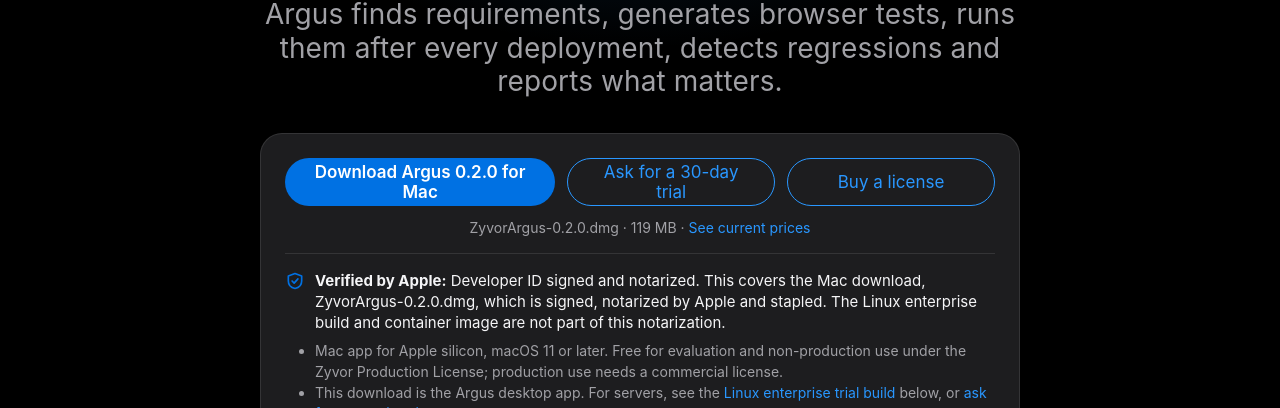
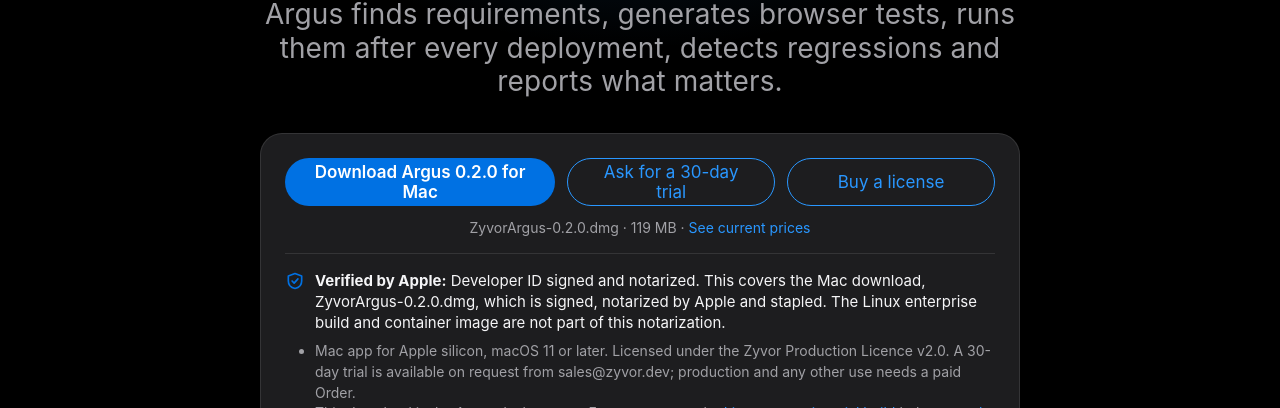
Before and after one commit to zyvorai/zyvor-argus-site, a plain HTML site: page index.html in a window 1280 px wide. Shown: the part 392-800 px from the top of the page. Drawn offline with Linux system fonts and the light colour scheme.

Commit message:
Licence: Zyvor Production Licence v2.0 (#4)
Replace the Zyvor Production License v1.0 text with Zyvor Production
Licence v2.0, update references and SPDX identifiers, and reword the
free-use wording to a 30-day trial on request.

Co-authored-by: Claude Sonnet 5.5 <noreply@anthropic.com>

```diff
--- a/index.html
+++ b/index.html
@@ -51,7 +51,7 @@ footer{border-top:1px solid var(--line);padding:28px 22px 44px;color:var(--t3);f
   </div>
   <p class="sub">ZyvorArgus-0.2.0.dmg · 119 MB · <a href="https://zyvor.dev/pricing" rel="noopener">See current prices</a></p>
   <p class="trust"><svg viewBox="0 0 24 24" fill="none" stroke="currentColor" stroke-width="2" stroke-linecap="round" stroke-linejoin="round" aria-hidden="true"><path d="M12 3l8 3v6c0 4.5-3.2 8-8 9-4.8-1-8-4.5-8-9V6z"/><path d="M8.5 12l2.5 2.5 4.5-5"/></svg><span><strong>Verified by Apple:</strong> Developer ID signed and notarized. This covers the Mac download, ZyvorArgus-0.2.0.dmg, which is signed, notarized by Apple and stapled. The Linux enterprise build and container image are not part of this notarization.</span></p>
-  <ul class="reqs"><li>Mac app for Apple silicon, macOS 11 or later. Free for evaluation and non-production use under the Zyvor Production License; production use needs a commercial license.</li><li>This download is the Argus desktop app. For servers, see the <a href="#download">Linux enterprise trial build</a> below, or <a href="#run">ask for a container image</a>.</li></ul>
+  <ul class="reqs"><li>Mac app for Apple silicon, macOS 11 or later. Licensed under the Zyvor Production Licence v2.0. A 30-day trial is available on request from sales@zyvor.dev; production and any other use needs a paid Order.</li><li>This download is the Argus desktop app. For servers, see the <a href="#download">Linux enterprise trial build</a> below, or <a href="#run">ask for a container image</a>.</li></ul>
 </div>
 <div class="term" aria-hidden="true"><div class="bar"><i></i><i></i><i></i><span>Terminal</span></div><pre><span class="c"># Download the release, or request a container image</span>
 <span class="p">$</span> mail sales@zyvor.dev</pre></div></header>
@@ -64,9 +64,9 @@ footer{border-top:1px solid var(--line);padding:28px 22px 44px;color:var(--t3);f
 <section id="download"><h2 class="rv">Download.</h2><p class="lead rv">Release binaries, with checksums so you can verify them.</p><div class="dl"><div class="file rv"><div><h3>Argus Desktop for macOS</h3><p>Version 0.2.0 · 119 MB · ZyvorArgus-0.2.0.dmg</p><code>SHA-256 2dc533e7b16b837e5b92febe325dbbc0d694d145172c9fda15fa22eee36ce91c</code></div><a class="btn" href="https://github.com/zyvorai/zyvor-argus-site/releases/download/desktop-v0.2.0/ZyvorArgus-0.2.0.dmg">Download</a></div><div class="file rv"><div><h3>Argus Enterprise for Linux (trial build)</h3><p>Version 1.1.1 · 83 MB · argus-enterprise-1.1.1-ent-trial-linux-amd64.tar.gz</p><code>SHA-256 5eb65444ea3eec8d84334071769acb98a01e914b2ecee933d02fe85dc15dbcc0</code></div><a class="btn" href="https://github.com/zyvorai/zyvor-argus-site/releases/download/v1.1.1-ent-trial/argus-enterprise-1.1.1-ent-trial-linux-amd64.tar.gz">Download</a></div></div></section>
 <section class="buy-pointer" id="pricing" aria-labelledby="pricing-h">
   <h2 id="pricing-h">Prices and licenses</h2>
-  <p>Current prices, in your currency where available, are on zyvor.dev. Argus is free for evaluation and non-production use under the Zyvor Production License. Production use needs a commercial license, and you can ask for a 30-day trial first.</p>
+  <p>Current prices, in your currency where available, are on zyvor.dev. A 30-day trial is available on request from sales@zyvor.dev (a paid evaluation Order at no charge); production and any other use needs a paid Order under the Zyvor Production Licence v2.0.</p>
   <p class="cta"><a class="btn primary" href="https://zyvor.dev/buy" rel="noopener">Buy a license</a><a class="btn ghost" href="https://zyvor.dev/contact?intent=trial&amp;product=argus" rel="noopener">Ask for a 30-day trial</a><a class="textlink" href="https://zyvor.dev/pricing" rel="noopener">See current prices</a></p>
 </section>
-<footer class="footer-links">© 2026 Zyvor AI Labs Private Limited · <a href="https://zyvor.dev">zyvor.dev</a> · <a href="https://zyvor.dev/pricing">Prices</a> · <a href="LICENSE">Zyvor Production License v1.0</a> · <a href="mailto:sales@zyvor.dev">Support and sales: sales@zyvor.dev</a></footer>
+<footer class="footer-links">© 2026 Zyvor AI Labs Private Limited · <a href="https://zyvor.dev">zyvor.dev</a> · <a href="https://zyvor.dev/pricing">Prices</a> · <a href="LICENSE">Zyvor Production Licence v2.0</a> · <a href="mailto:sales@zyvor.dev">Support and sales: sales@zyvor.dev</a></footer>
 <script>document.documentElement.classList.add('js');document.querySelectorAll('button.copy').forEach(function(b){b.addEventListener('click',function(){var t=b.getAttribute('data-copy');(navigator.clipboard?navigator.clipboard.writeText(t):Promise.reject()).then(function(){b.textContent='Copied';setTimeout(function(){b.textContent='Copy'},1400)}).catch(function(){})})});
 var io=new IntersectionObserver(function(es){es.forEach(function(e){if(e.isIntersecting){e.target.classList.add('in');io.unobserve(e.target)}})},{threshold:.12});document.querySelectorAll('.rv').forEach(function(e){io.observe(e)});</script></body></html>
```
Also changed, not shown: 3 other files.
